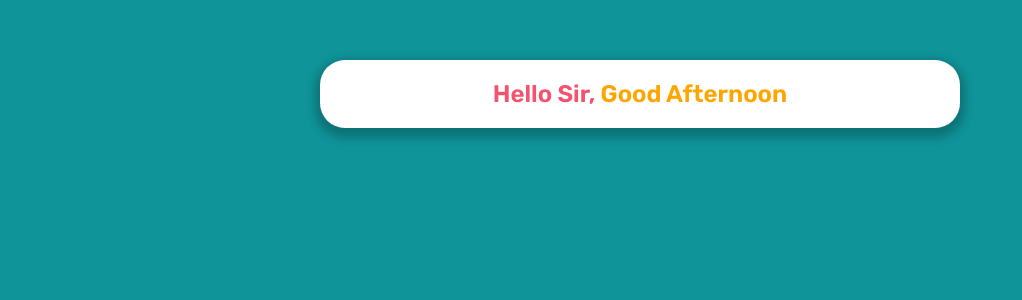
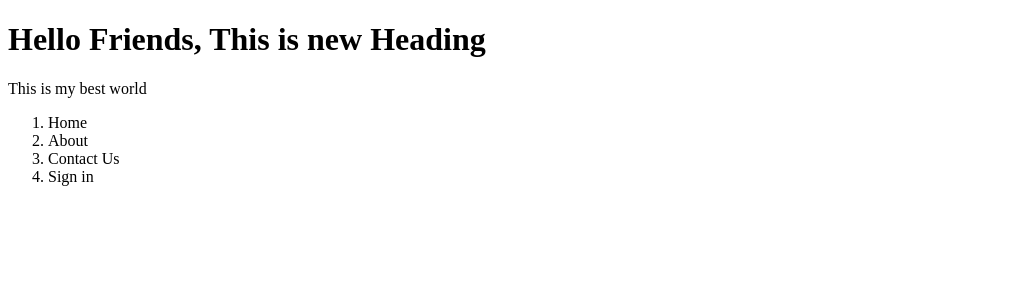
Before and after one commit to blsonalib/React_Demo, a React (Create React App) app: page / in a window 1280 px wide. Shown: the top 300 px of the page, without its empty margins (0-1022 px from the left). Built offline with nearby package versions, Linux system fonts and the light colour scheme; a web font is replaced by a local one.

Commit message:
Added React Component

```diff
--- a/src/App.css
+++ /dev/null
@@ -1,38 +0,0 @@
-.App {
-  text-align: center;
-}
-
-.App-logo {
-  height: 40vmin;
-  pointer-events: none;
-}
-
-@media (prefers-reduced-motion: no-preference) {
-  .App-logo {
-    animation: App-logo-spin infinite 20s linear;
-  }
-}
-
-.App-header {
-  background-color: #282c34;
-  min-height: 100vh;
-  display: flex;
-  flex-direction: column;
-  align-items: center;
-  justify-content: center;
-  font-size: calc(10px + 2vmin);
-  color: white;
-}
-
-.App-link {
-  color: #61dafb;
-}
-
-@keyframes App-logo-spin {
-  from {
-    transform: rotate(0deg);
-  }
-  to {
-    transform: rotate(360deg);
-  }
-}
--- /dev/null
+++ b/src/App.jsx
@@ -0,0 +1,16 @@
+import React from "react";
+import Heading from "./Heading";
+import Paragraph from "./Paragraph";
+import List from "./List";
+
+function App() {
+    return (
+        <>
+            <Heading />
+            <Paragraph />
+            <List />
+        </>
+
+    );
+
+} export default App;
--- /dev/null
+++ b/src/Heading.jsx
@@ -0,0 +1,6 @@
+import React from "react";
+
+function Heading() {
+    return <h1>Hello Friends, This is new Heading</h1>
+    }
+export default Heading;
--- /dev/null
+++ b/src/List.jsx
@@ -0,0 +1,10 @@
+import React from "react";
+function List() {
+    return (<ol>
+        <li>Home</li>
+        <li>About</li>
+        <li>Contact Us</li>
+        <li>Sign in</li>
+        </ol>)
+
+} export default List;
--- /dev/null
+++ b/src/Paragraph.jsx
@@ -0,0 +1,5 @@
+import React from "react";
+function Paragraph() {
+    return <p>This is my best world</p>
+}
+export default Paragraph;
--- a/src/index.js
+++ b/src/index.js
@@ -1,27 +1,7 @@
 import React from "react";
 import ReactDOM from "react-dom";
-import "./index.css";
-let curTime = new Date( 2020,11,8,13);
-curTime = curTime.getHours();
-let greeting = "";
-const cssColor = {};
-if (curTime >= 12 && 11>= curTime) {
-  greeting = "Good Morning";
-  cssColor.color = "green";
-} else if (curTime >= 12 && 19 >= curTime) {
-  greeting = "Good Afternoon";
-  cssColor.color = "orange";
-} else {
-  greeting = "Good Night";
-  cssColor.color = "black";
-}
-
-
+import App from "./App";
 ReactDOM.render(
-  <>
-    <div className="box">
-      <h2>Hello Sir,  <span style={cssColor}>{ greeting }</span></h2>
-    </div>
- </>,
-  document.getElementById("root")
+ <App/>,
+ document.getElementById("root")
 );
```
Also changed, not shown: src/App.js (deleted, +0 -25 lines), 2 other files (tests, documents, lock files or other folders).
